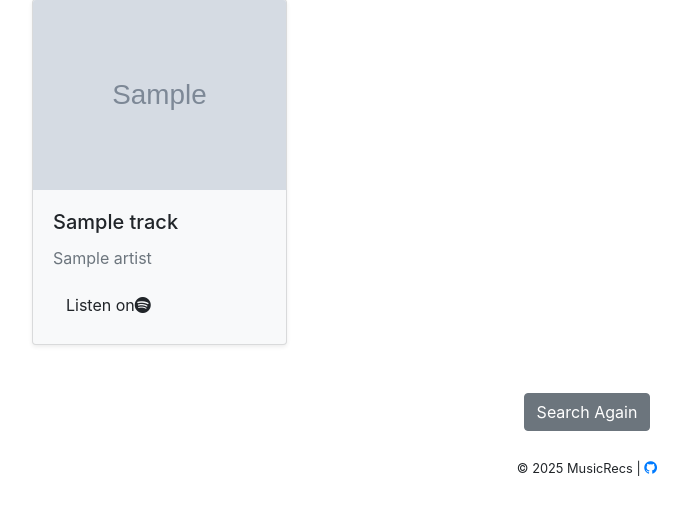
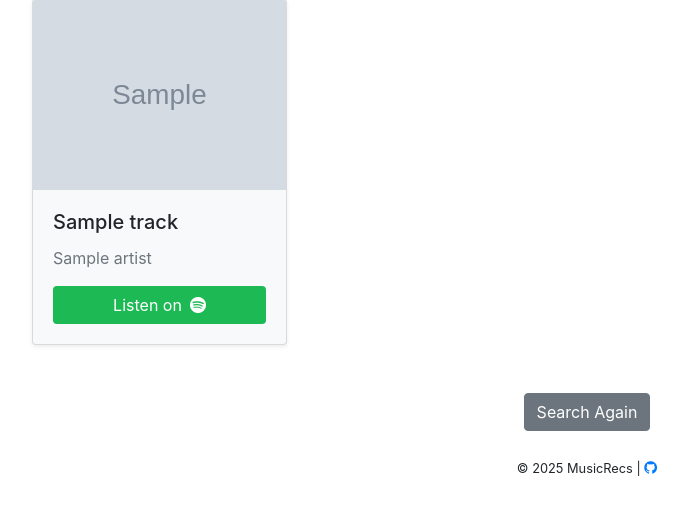
Before and after one commit to nikhil-405/MusicRecs, a Flask app: template templates/recommendations.html in a window 1280 px wide. Shown: the part 178-693 px from the top of the page, without its empty margins (53-741 px from the left). Run offline with Flask 3, Linux system fonts and the light colour scheme; the template is opened without the code that fills it: most values are stand-ins (such as "Sample title", 1, 10 or a date in 2020); grey boxes marked "Sample" are stand-in pictures; some libraries are stand-ins or nearby versions.

Commit message:
minor changes

```diff
--- a/templates/confirm.html
+++ b/templates/confirm.html
@@ -2,7 +2,7 @@
 {% block title %}Confirm{% endblock %}
 {% block content %}
   <div class="text-center mt-5">
-    <h2>Is this the track you want?</h2>
+    <h2>Choose the track you want Recommendations for: </h2>
   </div>
   <div class="row mt-4">
     {% for track in tracks %}
--- a/templates/recommendations.html
+++ b/templates/recommendations.html
@@ -1,5 +1,26 @@
 {% extends "base.html" %}
+
 {% block title %}Recommendations{% endblock %}
+
+{% block styles %}
+<style>
+  .btn-accent {
+    display: flex;
+    justify-content: center;
+    align-items: center;
+  }
+  .btn-accent i.spotify-icon {
+    margin-left: 0.5em;
+    filter: invert(var(--icon-invert, 0));
+  }
+
+  /* Invert text */
+  [data-theme="dark"] {
+    --icon-invert: 1;
+  }
+</style>
+{% endblock %}
+
 {% block content %}
   <div class="text-center mt-5">
     <h1><i data-lucide="star"></i> Your Recommendations</h1>
@@ -14,16 +35,20 @@
         <div class="card-body d-flex flex-column">
           <h5 class="card-title"><i data-lucide="music"></i> {{ track.name }}</h5>
           <p class="card-text text-muted"><i data-lucide="user"></i> {{ track.artist }}</p>
-            <a href="{{ track.link }}" target="_blank" class="btn btn-outline-accent mt-auto d-flex align-items-center gap-1">
-            Listen on <i class="bi bi-spotify" aria-hidden="true"></i>
+          <a href="{{ track.link }}"
+             target="_blank"
+             class="btn btn-outline-accent mt-auto btn-accent">
+            Listen on
+            <i class="bi bi-spotify spotify-icon" aria-hidden="true"></i>
           </a>
         </div>
       </div>
     </div>
     {% endfor %}
-
   </div>
   <div class="text-center mt-4">
-    <a href="/search" class="btn btn-secondary"><i data-lucide="refresh-cw"></i> Search Again</a>
+    <a href="/search" class="btn btn-secondary">
+      <i data-lucide="refresh-cw"></i> Search Again
+    </a>
   </div>
 {% endblock %}
```
Lines whose indentation alone changed are shown as unchanged.
